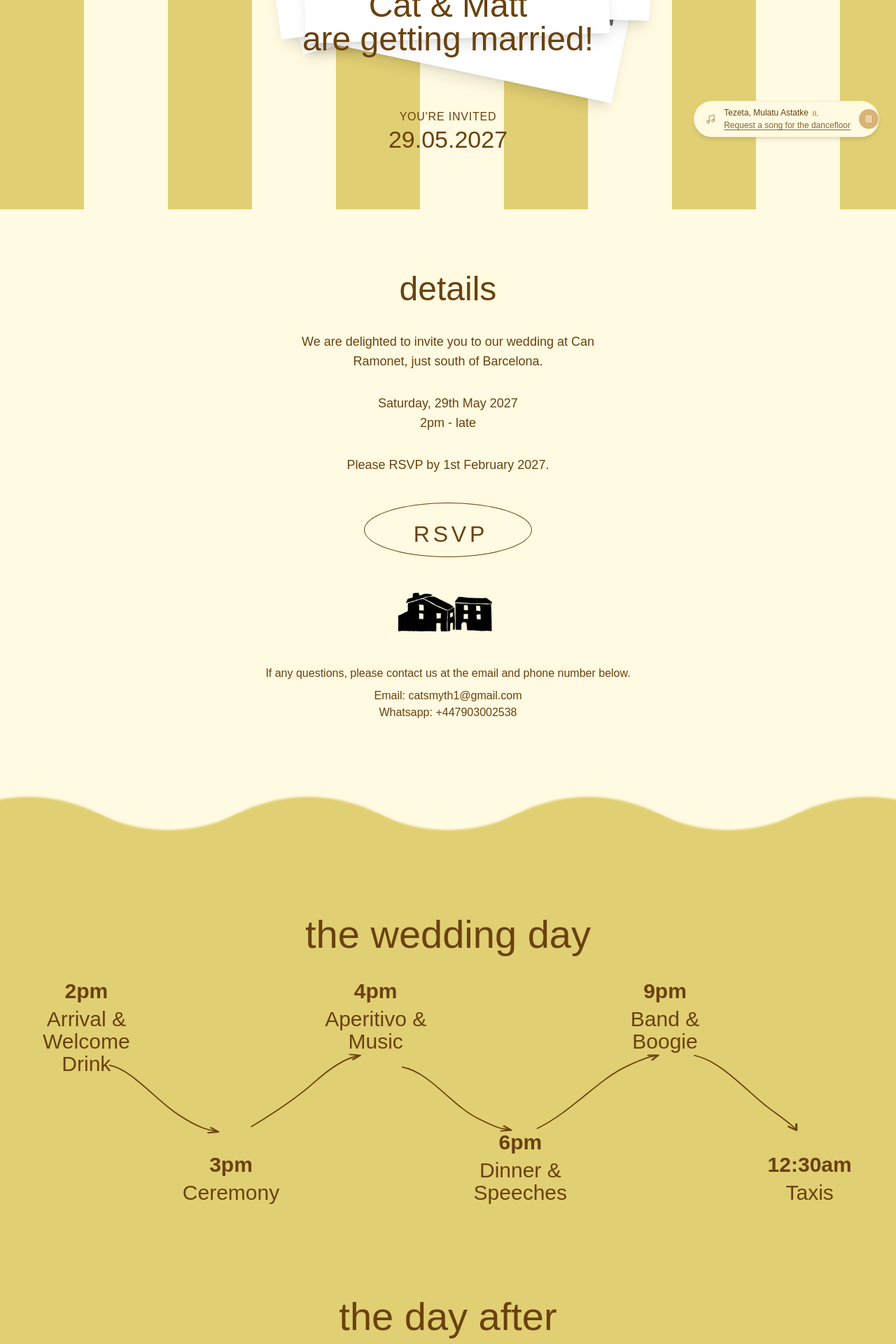
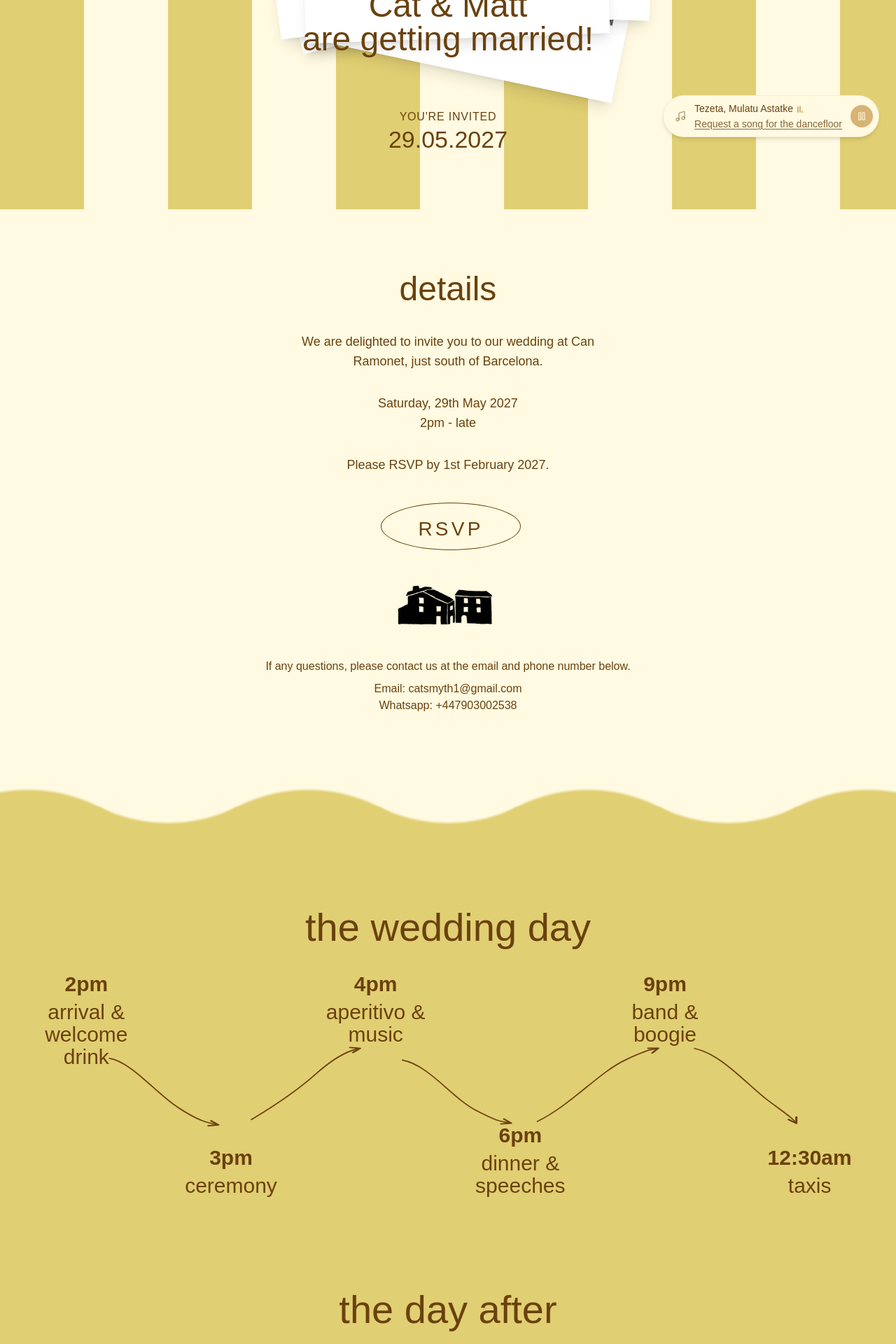
Before and after one commit to matthiasroscoe/wedding-site, a Next.js app: page / in a window 1280 px wide. Shown: the part 580-2500 px from the top of the page at 70% size. Built offline with nearby package versions, Linux system fonts and the light colour scheme; no server answers; a web font is replaced by a local one.

Commit message:
improve: tweaks throughout

```diff
--- a/src/app/our-story/our-story-content.tsx
+++ b/src/app/our-story/our-story-content.tsx
@@ -2,6 +2,7 @@
 
 import { Nav } from '@/components/nav'
 import { Main } from '@/components/main'
+import { Button } from '@/components/ui/button'
 import Image from 'next/image'
 import { useEffect, useRef } from 'react'
 import gsap from 'gsap'
--- a/src/components/audio-player.tsx
+++ b/src/components/audio-player.tsx
@@ -15,7 +15,7 @@ const bars = [
 
 function EqualizerBars({ playing }: { playing: boolean }) {
     return (
-        <div className="mb-[1px] flex h-2.5 items-end gap-px">
+        <div className="mb-[1px] flex h-2.5 items-end gap-px md:h-3">
             {bars.map((bar, i) => (
                 <span
                     key={i}
@@ -41,11 +41,11 @@ export function AudioPlayer() {
 
     return (
         <div className="fixed bottom-6 left-1/2 z-50 flex -translate-x-1/2 md:right-6 md:left-auto md:translate-x-0">
-            <div className="bg-cream border-brown/20 flex min-w-[250px] items-center gap-3 rounded-full border py-2 pr-0 pl-4 shadow-md">
-                <Music className="text-brown-dark/50 h-3.5 w-3.5 shrink-0" />
+            <div className="bg-cream border-brown/20 flex min-w-[250px] items-center gap-3 rounded-full border py-2 pr-0 pl-4 shadow-md md:pr-2">
+                <Music className="text-brown-dark/50 h-3.5 w-3.5 shrink-0 md:h-4 md:w-4" />
                 <div className="flex flex-col items-start gap-0.5">
                     <div className="flex items-center gap-1.5">
-                        <span className="font-body text-brown-dark text-xs font-medium">
+                        <span className="font-body text-brown-dark text-xs font-medium md:text-sm">
                             {track.title}
                         </span>
                         <EqualizerBars playing={isPlaying} />
@@ -55,12 +55,12 @@ export function AudioPlayer() {
                 <button
                     onClick={toggle}
                     aria-label={isPlaying ? 'Pause' : 'Play'}
-                    className="bg-brown text-cream hover:bg-brown-dark flex h-7 w-7 shrink-0 cursor-pointer items-center justify-center rounded-full transition-colors"
+                    className="bg-brown text-cream hover:bg-brown-dark flex h-7 w-7 shrink-0 cursor-pointer items-center justify-center rounded-full transition-colors md:h-8 md:w-8"
                 >
                     {isPlaying ? (
-                        <Pause className="h-3 w-3" />
+                        <Pause className="h-3 w-3 md:h-3.5 md:w-3.5" />
                     ) : (
-                        <Play className="h-3 w-3 translate-x-px" />
+                        <Play className="h-3 w-3 translate-x-px md:h-3.5 md:w-3.5" />
                     )}
                 </button>
             </div>
--- a/src/components/main-details.tsx
+++ b/src/components/main-details.tsx
@@ -1,6 +1,6 @@
 import Image from 'next/image'
-import Link from 'next/link'
 import { CONTACT_EMAIL, CONTACT_PHONE } from '@/lib/constants'
+import { Button } from './ui/button'
 import { Heading2 } from './ui/typography'
 
 export function MainDetails() {
@@ -21,14 +21,9 @@ export function MainDetails() {
                         <p>Please RSVP by 1st February 2027.</p>
                     </div>
 
-                    <Link
-                        href="/#rsvp"
-                        className="group bg-cream border-brown-dark hover:bg-yellow hover:border-yellow text-brown-dark relative mt-10 inline-flex w-[240px] items-center justify-center rounded-[100%] border pt-5 pb-2 transition-colors"
-                    >
-                        <span className="font-handwriting ml-2 text-[32px] tracking-[0.15em]">
-                            RSVP
-                        </span>
-                    </Link>
+                    <Button href="/#rsvp" className="mt-10">
+                        <span className="font-handwriting text-[28px] tracking-[0.15em]">RSVP</span>
+                    </Button>
 
                     <div className="relative h-[170px] w-[179px]">
                         <Image
--- a/src/components/schedule.tsx
+++ b/src/components/schedule.tsx
@@ -12,12 +12,12 @@ const LG_COL_START = [
 ] as const
 
 const weddingDayItems = [
-    { time: '2pm', name: 'Arrival & Welcome Drink' },
-    { time: '3pm', name: 'Ceremony' },
-    { time: '4pm', name: 'Aperitivo & Music' },
-    { time: '6pm', name: 'Dinner & Speeches' },
-    { time: '9pm', name: 'Band & Boogie' },
-    { time: '12:30am', name: 'Taxis' },
+    { time: '2pm', name: 'arrival & welcome drink' },
+    { time: '3pm', name: 'ceremony' },
+    { time: '4pm', name: 'aperitivo & music' },
+    { time: '6pm', name: 'dinner & speeches' },
+    { time: '9pm', name: 'band & boogie' },
+    { time: '12:30am', name: 'taxis' },
 ]
 
 export function Schedule() {
@@ -56,7 +56,7 @@ export function Schedule() {
                     <div className="flex flex-col items-center">
                         <p className="font-handwriting text-3xl leading-8 font-bold">2pm</p>
                         <p className="font-handwriting mt-2 text-3xl leading-8">
-                            Paella &amp; Pool Party
+                            paella &amp; pool party
                         </p>
                         <div className="flex flex-col items-center text-center">
                             <p className="font-body mt-4 text-base leading-8">
--- a/src/components/song-request-dialog.tsx
+++ b/src/components/song-request-dialog.tsx
@@ -45,7 +45,7 @@ export function SongRequestDialog() {
         <Dialog open={open} onOpenChange={setOpen}>
             <button
                 onClick={() => setOpen(true)}
-                className="font-body text-brown-dark/80 hover:text-brown-dark cursor-pointer text-xs underline underline-offset-2 transition-colors hover:underline"
+                className="font-body text-brown-dark/80 hover:text-brown-dark cursor-pointer text-xs underline underline-offset-2 transition-colors hover:underline md:text-sm"
             >
                 Request a song for the dancefloor
             </button>
--- a/src/components/ui/button.tsx
+++ b/src/components/ui/button.tsx
@@ -1,26 +1,38 @@
 import * as React from 'react'
+import Link from 'next/link'
 import { cn } from '@/lib/utils'
 
 interface ButtonProps extends React.ButtonHTMLAttributes<HTMLButtonElement> {
     loading?: boolean
+    href?: string
 }
 
+const buttonClassName =
+    'border-brown-dark inline-flex min-w-[200px] cursor-pointer items-center justify-center rounded-[100%] border hover:bg-yellow hover:border-yellow ml-2 px-6 pt-4 pb-2 transition-colors disabled:cursor-not-allowed disabled:opacity-60'
+
 const Button = React.forwardRef<HTMLButtonElement, ButtonProps>(
-    ({ className, children, loading, disabled, ...props }, ref) => (
+    ({ className, children, loading, disabled, href, ...props }, ref) => {
+        const classes = cn(buttonClassName, className)
+
+        if (href) {
+            return (
+                <Link href={href} className={classes}>
+                    {children}
+                </Link>
+            )
+        }
+
+        return (
             <button
                 ref={ref}
                 disabled={disabled || loading}
-            className={cn(
-                'border-brown-dark inline-flex min-w-[200px] cursor-pointer items-center justify-center rounded-[100%] border',
-                'hover:bg-yellow hover:border-yellow ml-2 px-6 pt-4 pb-2 transition-colors',
-                'disabled:cursor-not-allowed disabled:opacity-60',
-                className
-            )}
+                className={classes}
                 {...props}
             >
                 {children}
             </button>
         )
+    }
 )
 Button.displayName = 'Button'
 
--- a/src/lib/constants.ts
+++ b/src/lib/constants.ts
@@ -5,6 +5,6 @@ const CHANGE_SUBJECT = encodeURIComponent('RSVP change request')
 
 const VENUE_MAPS_URL = 'https://maps.app.goo.gl/YPwtTxy8XPu2zndMA'
 const VENUE_MAPS_EMBED_URL =
-    'https://www.google.com/maps/embed?pb=!1m18!1m12!1m3!1d14708.445!2d1.7560178!3d41.2653859!2m3!1f0!2f0!3f0!3m2!1i1024!2i768!4f13.1!3m3!1m2!1s0x12a4987297d0cf1f%3A0xcf79a79a757bf161!2sCan%20Ramonet!5e0!3m2!1sen!2sgb!4v1748713200000!5m2!1sen!2sgb'
+    'https://www.google.com/maps/embed?pb=!1m18!1m12!1m3!1d58833.782!2d1.7560178!3d41.2653859!2m3!1f0!2f0!3f0!3m2!1i1024!2i768!4f13.1!3m3!1m2!1s0x12a4987297d0cf1f%3A0xcf79a79a757bf161!2sCan%20Ramonet!5e0!3m2!1sen!2sgb!4v1748713200000!5m2!1sen!2sgb'
 
 export { CONTACT_EMAIL, CONTACT_PHONE, CHANGE_SUBJECT, VENUE_MAPS_URL, VENUE_MAPS_EMBED_URL }
```
Lines whose indentation alone changed are shown as unchanged.
